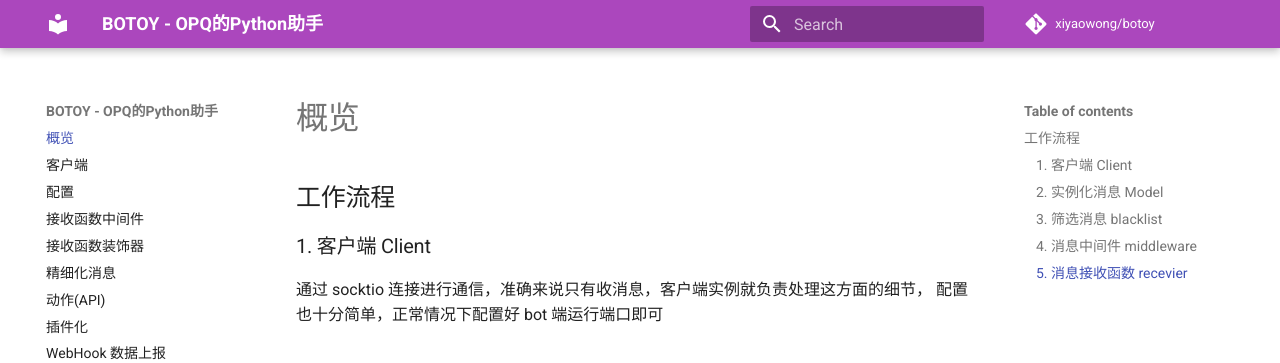
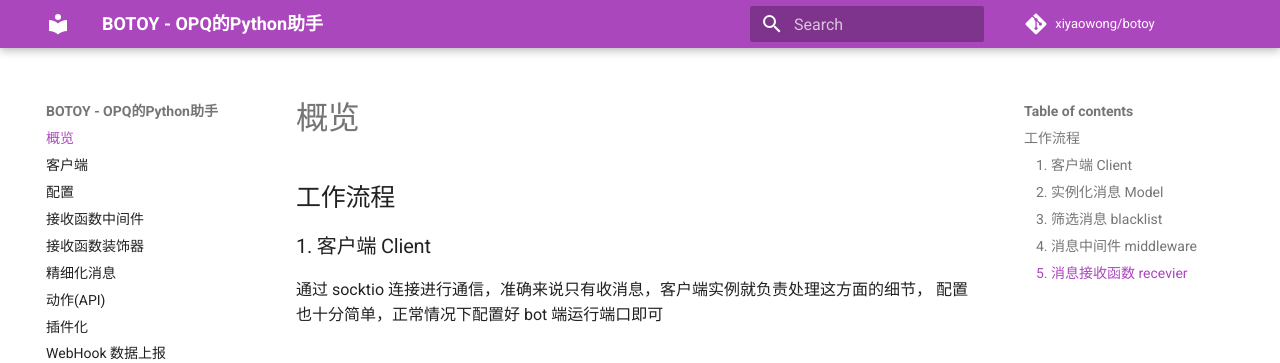
Before and after one commit to opq-osc/botoy, an MkDocs documentation site: the page built from docs/index.md, in a window 1280 px wide. Shown: the top 363 px of the page. Built offline with MkDocs 1.6.1 and Material for MkDocs 9.7.7, drawn with Linux system fonts in a browser that asks for light colours; comment, search, counter and statistics services are not loaded.

Commit message:
update docs apperance settings

```diff
--- a/mkdocs.yml
+++ b/mkdocs.yml
@@ -6,9 +6,7 @@
 theme:
   name: material
   palette:
-    scheme: preference
     primary: purple
-    accent: amber
 
 nav:
   - index.md
```
